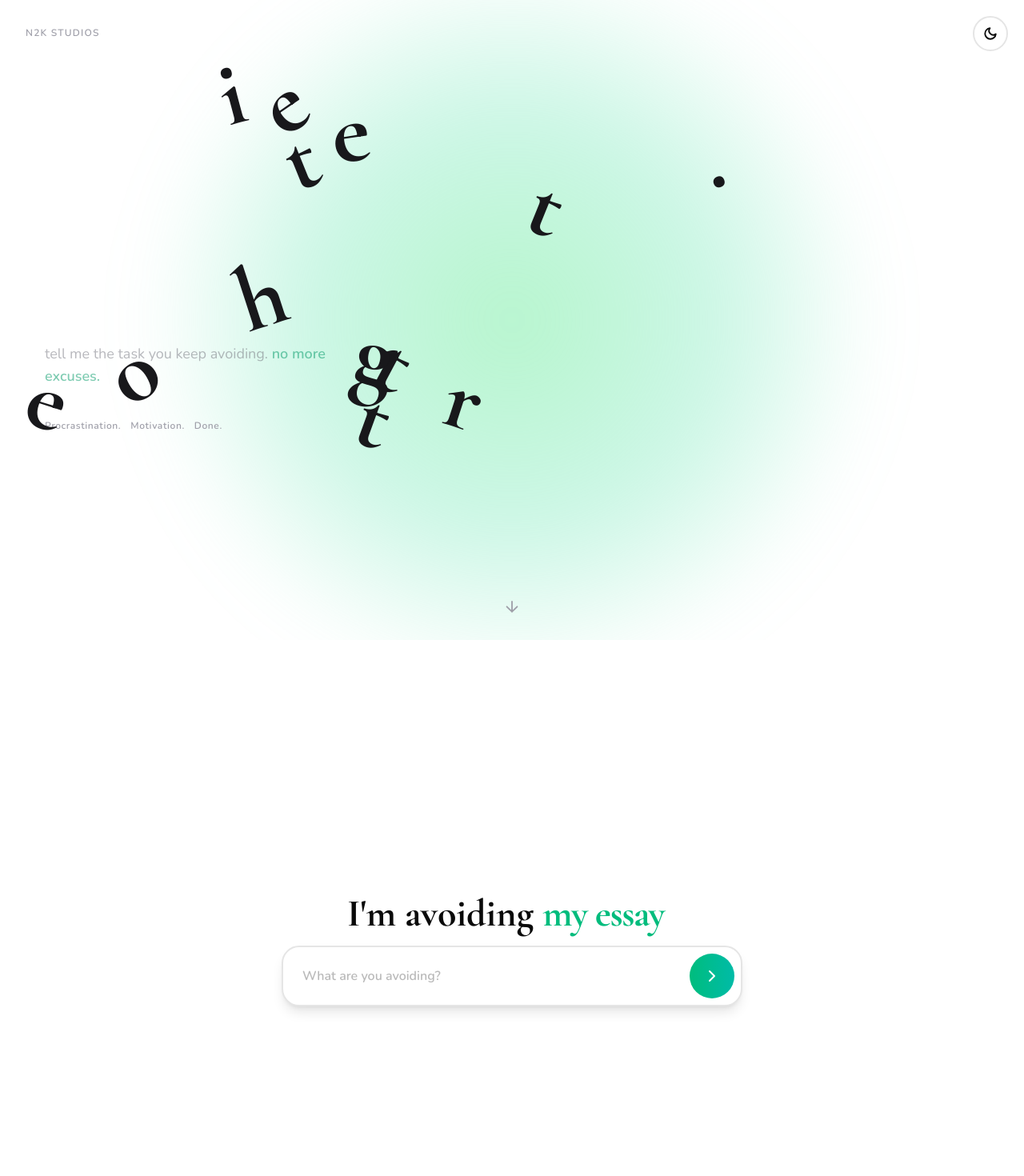
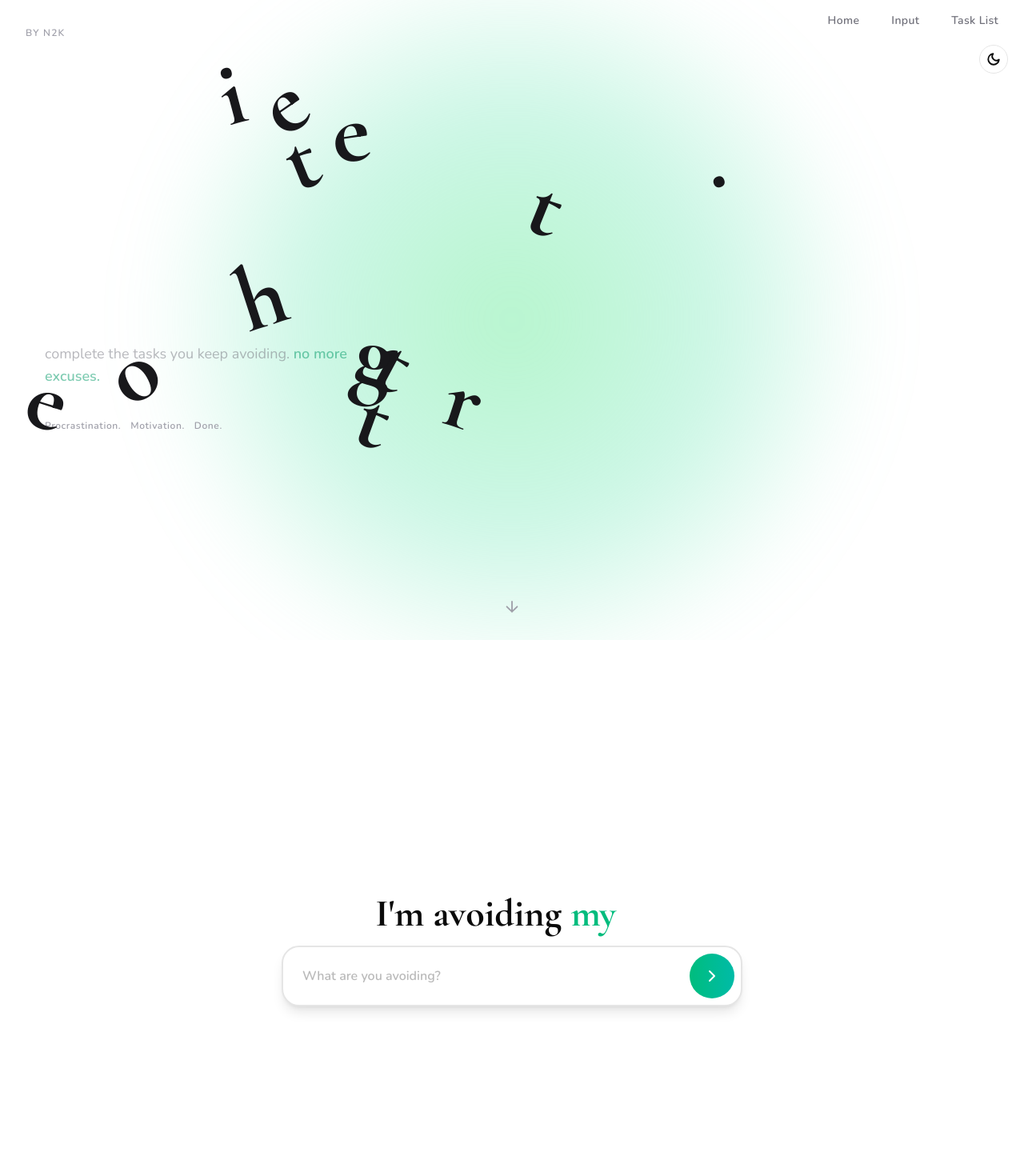
Before and after one commit to nikkij18/getittogether, a Next.js app: page / in a window 1280 px wide. Shown: the top 1470 px of the page at 80% size. Built offline with nearby package versions, Linux system fonts and the light colour scheme.

Commit message:
Add navbar, collapsible tasks, editable task names and steps

```diff
--- a/src/app/page.tsx
+++ b/src/app/page.tsx
@@ -431,6 +431,26 @@ export default function HomePage() {
     setSavedTasks(prev => prev.filter(t => t.id !== taskId));
   }, []);
 
+  const handleAddStep = useCallback((taskId: string) => {
+    setSavedTasks(prev => prev.map(t => {
+      if (t.id !== taskId) return t;
+      return {
+        ...t,
+        steps: [...t.steps, { text: 'New step', note: null }],
+        checkedSteps: [...t.checkedSteps, false],
+      };
+    }));
+  }, []);
+
+  const handleDeleteStep = useCallback((taskId: string, stepIdx: number) => {
+    setSavedTasks(prev => prev.map(t => {
+      if (t.id !== taskId) return t;
+      const newSteps = t.steps.filter((_, i) => i !== stepIdx);
+      const newChecked = t.checkedSteps.filter((_, i) => i !== stepIdx);
+      return { ...t, steps: newSteps, checkedSteps: newChecked };
+    }));
+  }, []);
+
   // Fire confetti when every step in the preview is checked off
   useEffect(() => {
     if (checkedSteps.length > 0 && checkedSteps.every(Boolean)) {
@@ -446,7 +466,7 @@ export default function HomePage() {
       {/* Dark mode toggle */}
       <button
         onClick={toggle}
-        className="fixed top-5 right-5 z-40 w-11 h-11 rounded-full border-2 border-border bg-card flex items-center justify-center cursor-pointer transition-all hover:scale-110 hover:border-primary hover:shadow-lg"
+        className="fixed top-14 right-5 z-50 w-9 h-9 rounded-full border border-border bg-card/80 flex items-center justify-center cursor-pointer transition-all hover:scale-110 hover:border-primary hover:shadow-lg"
         aria-label="Toggle dark mode"
       >
         <motion.div
@@ -462,8 +482,15 @@ export default function HomePage() {
         </motion.div>
       </button>
 
+      {/* ===== NAVBAR ===== */}
+      <nav className="fixed top-0 left-0 right-0 z-40 flex items-center justify-end gap-10 px-8 py-4">
+        <a href="#home" className="text-sm font-semibold tracking-wide text-zinc-500 dark:text-zinc-400 hover:text-zinc-900 dark:hover:text-zinc-50 transition-colors">Home</a>
+        <a href="#input" className="text-sm font-semibold tracking-wide text-zinc-500 dark:text-zinc-400 hover:text-zinc-900 dark:hover:text-zinc-50 transition-colors">Input</a>
+        <a href="#tasks" className="text-sm font-semibold tracking-wide text-zinc-500 dark:text-zinc-400 hover:text-zinc-900 dark:hover:text-zinc-50 transition-colors">Task List</a>
+      </nav>
+
       {/* ===== HERO SECTION ===== */}
-      <section className="relative min-h-screen flex flex-col overflow-hidden bg-white dark:bg-zinc-950">
+      <section id="home" className="relative min-h-screen flex flex-col overflow-hidden bg-white dark:bg-zinc-950">
         {/* Green radial gradient blob — centered, large */}
         <div className="absolute inset-0 pointer-events-none flex items-center justify-center">
           <div className="w-[90vw] h-[90vw] max-w-[900px] max-h-[900px] rounded-full bg-[radial-gradient(ellipse_at_center,rgba(134,239,172,0.6),rgba(110,231,183,0.35)_40%,transparent_72%)] blur-2xl dark:opacity-35" />
@@ -471,7 +498,7 @@ export default function HomePage() {
 
         {/* Small site label — top left like inspo */}
         <div className="relative z-10 px-8 pt-7">
-          <span className="text-xs font-semibold tracking-widest text-zinc-400 dark:text-zinc-500 uppercase">N2K Studios</span>
+          <span className="text-xs font-semibold tracking-widest text-zinc-400 dark:text-zinc-500 uppercase">by N2K</span>
         </div>
 
         {/* Hero text — shared hover zone, starts scattered, gathers on hover */}
@@ -494,7 +521,7 @@ export default function HomePage() {
             animate={{ opacity: heroHovered ? 1 : 0.5 }}
             transition={{ duration: 0.4 }}
           >
-            tell me the task you keep avoiding.{' '}
+            complete the tasks you keep avoiding.{' '}
             <span className="text-emerald-600 dark:text-emerald-400 font-semibold">no more excuses.</span>
           </motion.p>
 
@@ -519,7 +546,7 @@ export default function HomePage() {
       </section>
 
       {/* ===== TASK INPUT SECTION ===== */}
-      <section className="relative min-h-screen flex flex-col items-center justify-center px-4 py-20 bg-background">
+      <section id="input" className="relative min-h-screen flex flex-col items-center justify-center px-4 py-20 bg-background">
         <div className="w-full max-w-xl mx-auto">
           {/* Input area */}
           <motion.div
@@ -532,11 +559,11 @@ export default function HomePage() {
             <div className="text-4xl md:text-5xl font-bold text-foreground text-center mb-4 whitespace-nowrap [font-family:var(--font-display)]">
               I&apos;m avoiding{' '}
               <Typewriter
-                text={['gym time', 'my taxes', 'my essay', 'laundry']}
+                text={['leg day', 'filing taxes', 'my essay', 'laundry']}
                 speed={65}
                 deleteSpeed={35}
                 waitTime={1800}
-                cursorChar="_"
+                cursorChar="..."
                 className="text-emerald-500"
                 cursorClassName=""
               />
@@ -716,6 +743,7 @@ export default function HomePage() {
       <AnimatePresence>
         {savedTasks.length > 0 && (
           <motion.section
+            id="tasks"
             ref={taskListRef}
             initial={{ opacity: 0, y: 20 }}
             animate={{ opacity: 1, y: 0 }}
@@ -755,7 +783,13 @@ export default function HomePage() {
                       className="w-full flex items-start justify-between gap-3 text-left"
                     >
                       <div className="flex-1 min-w-0">
-                        <p className="font-black text-foreground text-base">{t.task}</p>
+                        <p
+                          contentEditable
+                          suppressContentEditableWarning
+                          onBlur={e => handleEditTaskName(t.id, e.currentTarget.textContent || t.task)}
+                          onClick={e => e.stopPropagation()}
+                          className="font-black text-foreground text-base outline-none cursor-text rounded px-1 -mx-1 hover:bg-muted/40 focus:bg-muted/40"
+                        >{t.task}</p>
                         <div className="flex items-center gap-2 mt-0.5 flex-wrap">
                           <span className={`text-xs font-bold ${PRIORITY_COLOR[t.priority]}`}>
                             {PRIORITIES.find(p => p.value === t.priority)?.emoji} {t.priority}
@@ -800,15 +834,6 @@ export default function HomePage() {
                           className="overflow-hidden"
                         >
                           <div className="pt-4 space-y-4">
-                            {/* Editable task name */}
-                            <p
-                              contentEditable
-                              suppressContentEditableWarning
-                              onBlur={e => handleEditTaskName(t.id, e.currentTarget.textContent || t.task)}
-                              onClick={e => e.stopPropagation()}
-                              className="font-black text-foreground text-base outline-none cursor-text rounded px-1 -mx-1 hover:bg-muted/40 focus:bg-muted/40 hidden"
-                            >{t.task}</p>
-
                             {/* Progress bar */}
                             <div className="w-full h-1 bg-border rounded-full overflow-hidden">
                               <motion.div
@@ -823,7 +848,7 @@ export default function HomePage() {
                               {t.steps.map((step, i) => {
                                 const isChecked = !!t.checkedSteps[i];
                                 return (
-                                  <li key={i} className="flex gap-3 items-start">
+                                  <li key={i} className="flex gap-3 items-start group/step">
                                     <Checkbox
                                       checked={isChecked}
                                       onCheckedChange={() => handleToggleSavedStep(t.id, i)}
@@ -863,10 +888,24 @@ export default function HomePage() {
                                         <span className="block text-xs text-muted-foreground italic mt-0.5">{step.note}</span>
                                       )}
                                     </div>
+                                    <button
+                                      onClick={() => handleDeleteStep(t.id, i)}
+                                      className="opacity-0 group-hover/step:opacity-100 transition-opacity text-muted-foreground hover:text-red-400 flex-shrink-0 mt-0.5"
+                                      aria-label="Delete step"
+                                    >
+                                      <svg width="14" height="14" viewBox="0 0 24 24" fill="none" stroke="currentColor" strokeWidth="2.5" strokeLinecap="round"><line x1="18" y1="6" x2="6" y2="18"/><line x1="6" y1="6" x2="18" y2="18"/></svg>
+                                    </button>
                                   </li>
                                 );
                               })}
                             </ol>
+                            <button
+                              onClick={() => handleAddStep(t.id)}
+                              className="flex items-center gap-1.5 text-xs text-muted-foreground hover:text-emerald-600 transition-colors font-medium mt-1"
+                            >
+                              <svg width="13" height="13" viewBox="0 0 24 24" fill="none" stroke="currentColor" strokeWidth="2.5" strokeLinecap="round"><line x1="12" y1="5" x2="12" y2="19"/><line x1="5" y1="12" x2="19" y2="12"/></svg>
+                              add step
+                            </button>
                           </div>
                         </motion.div>
                       )}
@@ -895,7 +934,7 @@ export default function HomePage() {
 
       {/* Footer */}
       <footer className="text-center py-6 text-muted-foreground text-sm font-semibold bg-background">
-        made with love, by N2K
+        made with swag, by N2K
       </footer>
 
       {/* Toast */}
```
